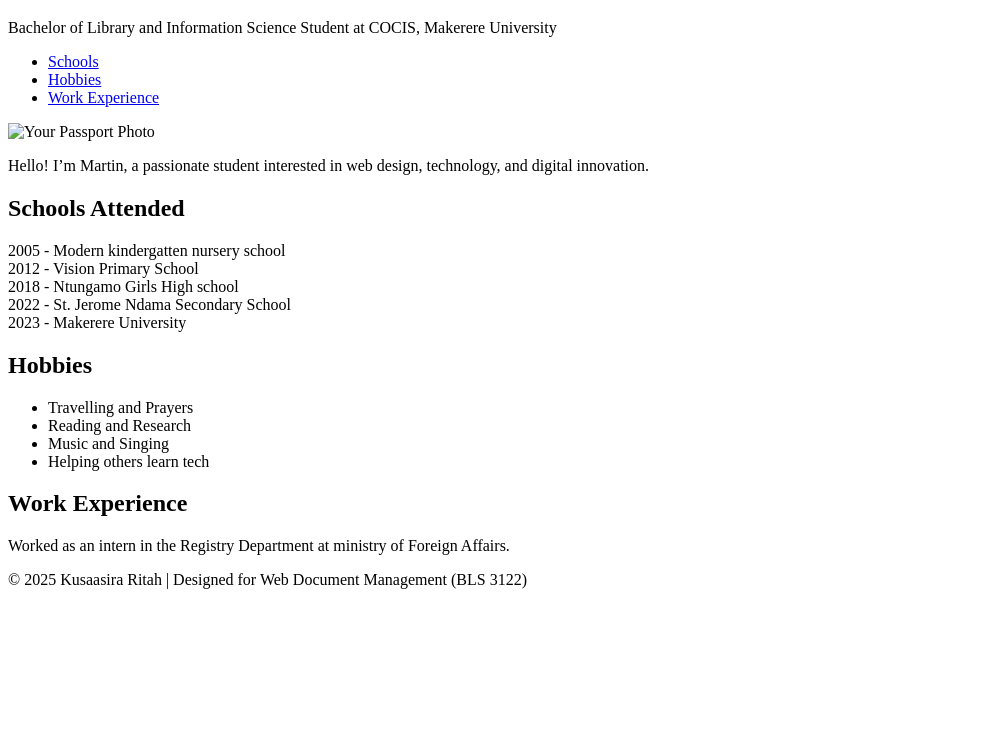
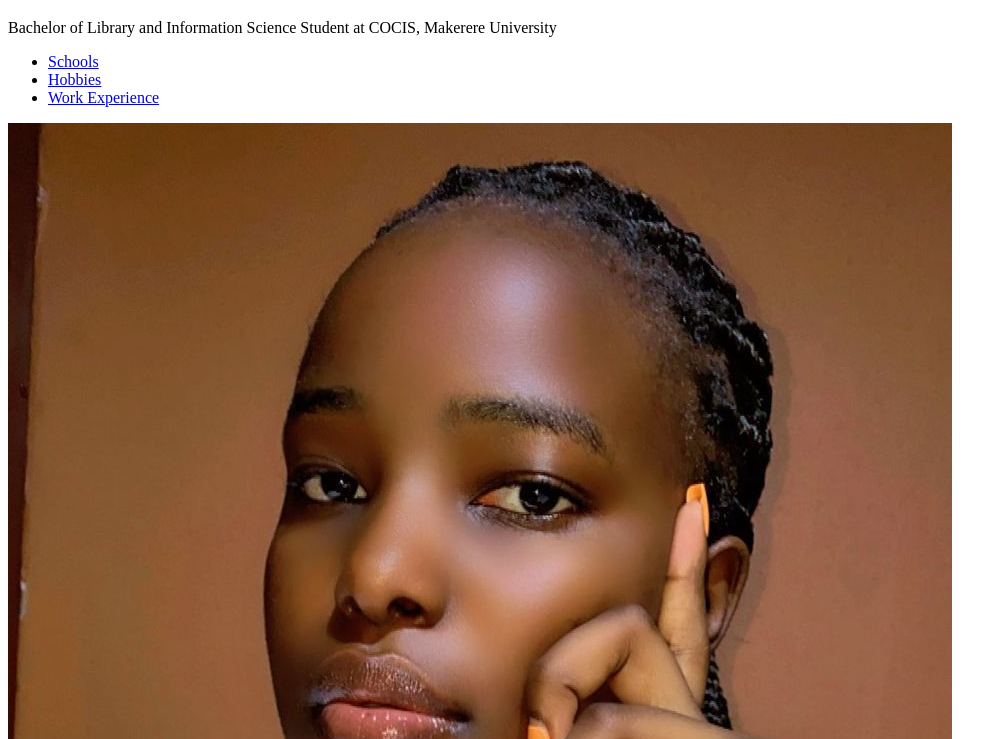
Before and after one commit to kusaasiraritah28/ritah_personal_website, a plain HTML site: page index.html in a window 1280 px wide. Shown: the part 61-800 px from the top of the page, without its empty margins (0-1007 px from the left). Drawn offline with Linux system fonts and the light colour scheme.

Commit message:
Update index.html

```diff
--- a/index.html
+++ b/index.html
@@ -21,7 +21,7 @@
 
     <main>
         <section class="profile">
-            <img src="your-photo.jpg" alt="Your Passport Photo">
+            <img src="ritah.jpeg" alt="Your Passport Photo">
             <p>Hello! I’m Martin, a passionate student interested in web design, technology, and digital innovation.</p>
         </section>
 
```
